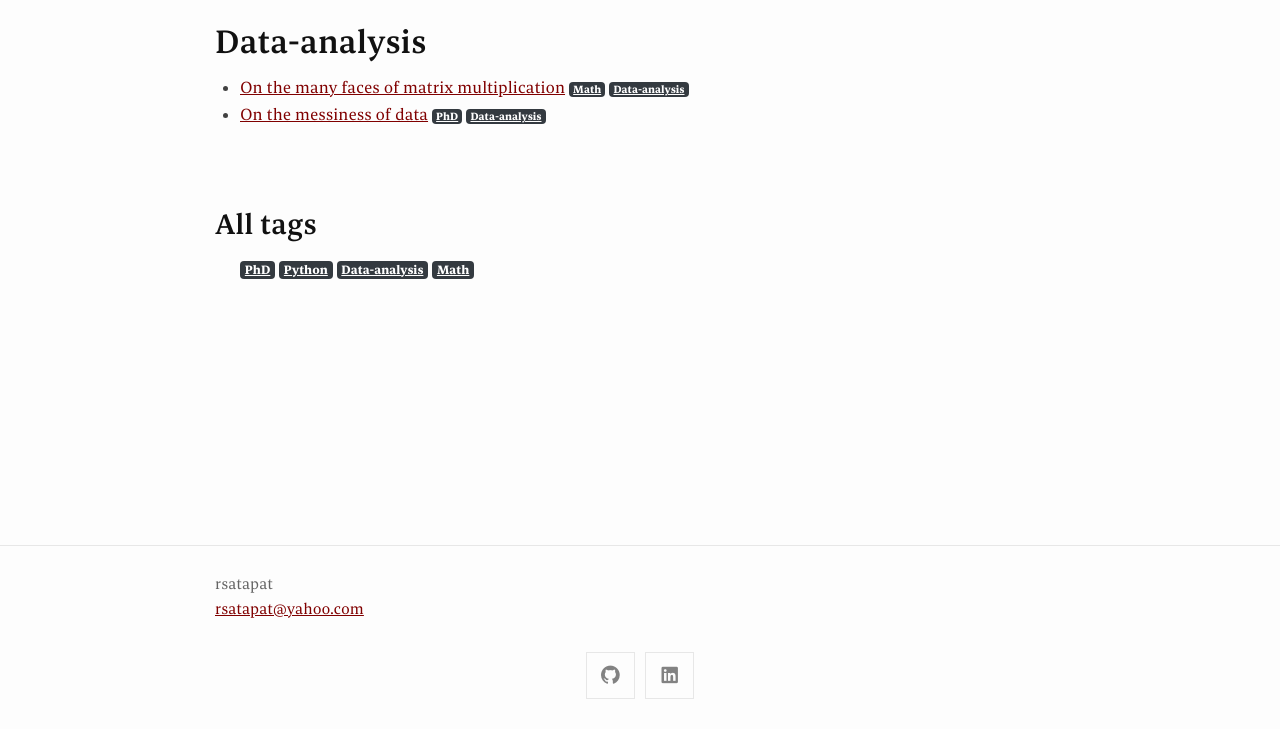
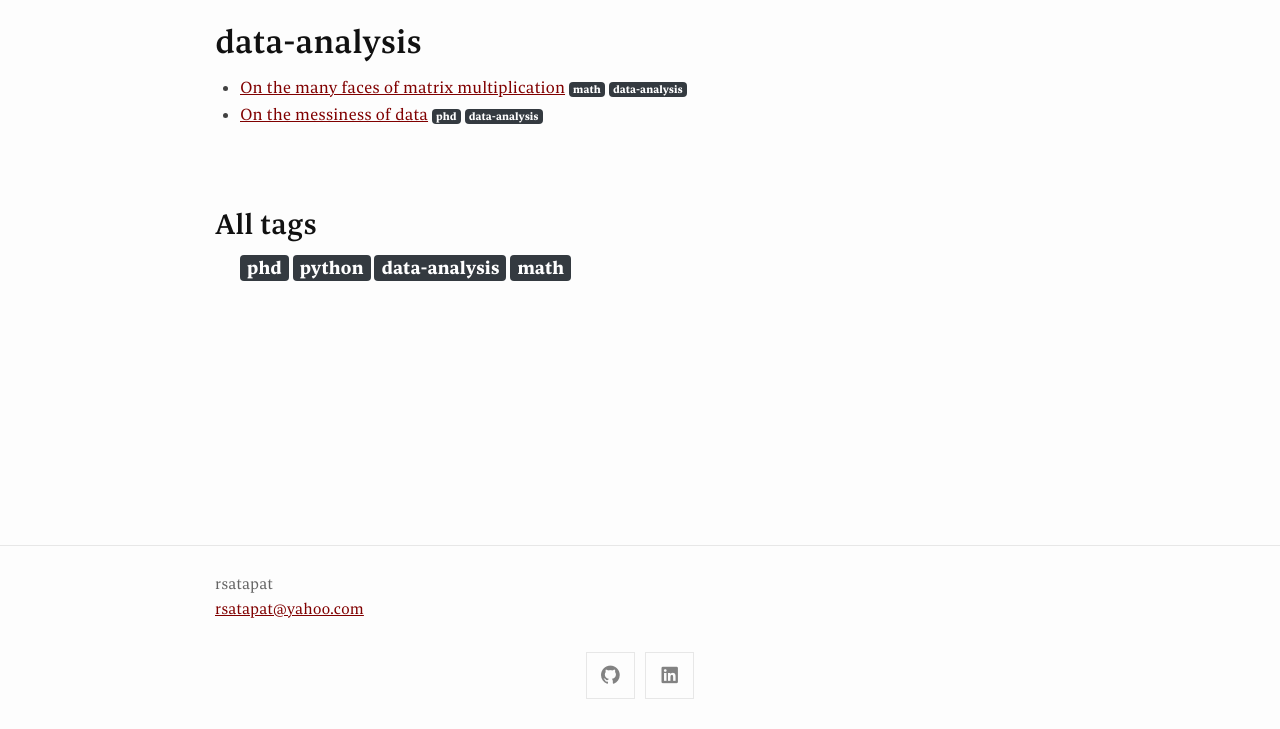
Before and after one commit to rsatapat/rsatapat.github.io, a plain HTML site: page blogs-tags/data-analysis/index.html in a window 1280 px wide. Shown: the part 71-800 px from the top of the page. Drawn offline with Linux system fonts and the light colour scheme.

Commit message:
fixed the issue with tags
links for tags were not working because I was using uppercase letters, only lowercase should be used
also made the tags look a little pretty

```diff
--- a/blogs-tags/data-analysis/index.html
+++ b/blogs-tags/data-analysis/index.html
@@ -55,28 +55,28 @@
 </header>
 <main class="page-content" aria-label="Content">
       <div class="wrapper">
-        <h2>Data-analysis</h2>
+        <h2>data-analysis</h2>
 <ul>
 
   <li>
     <a href="/blogs/matrix-multiplication/">On the many faces of matrix multiplication</a>
 
-      <a href="/blogs-tags/Math/" class="badge bg-dark text-white me-1"
-      style="font-size: 0.65rem;">Math</a>
+      <a href="/blogs-tags/math/" class="badge bg-dark text-white me-1"
+      style="font-size: 0.65rem; text-decoration: none !important;">math</a>
 
-      <a href="/blogs-tags/Data-analysis/" class="badge bg-dark text-white me-1"
-      style="font-size: 0.65rem;">Data-analysis</a>
+      <a href="/blogs-tags/data-analysis/" class="badge bg-dark text-white me-1"
+      style="font-size: 0.65rem; text-decoration: none !important;">data-analysis</a>
 
   </li>
 
   <li>
     <a href="/blogs/messy-data/">On the messiness of data</a>
 
-      <a href="/blogs-tags/PhD/" class="badge bg-dark text-white me-1"
-      style="font-size: 0.65rem;">PhD</a>
+      <a href="/blogs-tags/phd/" class="badge bg-dark text-white me-1"
+      style="font-size: 0.65rem; text-decoration: none !important;">phd</a>
 
-      <a href="/blogs-tags/Data-analysis/" class="badge bg-dark text-white me-1"
-      style="font-size: 0.65rem;">Data-analysis</a>
+      <a href="/blogs-tags/data-analysis/" class="badge bg-dark text-white me-1"
+      style="font-size: 0.65rem; text-decoration: none !important;">data-analysis</a>
 
   </li>
 
@@ -86,16 +86,20 @@
     <ul>
 
 
-          <a href="/blogs-tags/phd/" class="badge bg-dark text-white me-1">PhD</a>
+          <a href="/blogs-tags/phd/"
+          class="badge bg-dark text-white me-1" style="font-size: 1.1rem; text-decoration: none !important;">phd</a>
 
 
-          <a href="/blogs-tags/python/" class="badge bg-dark text-white me-1">Python</a>
+          <a href="/blogs-tags/python/"
+          class="badge bg-dark text-white me-1" style="font-size: 1.1rem; text-decoration: none !important;">python</a>
 
 
-          <a href="/blogs-tags/data-analysis/" class="badge bg-dark text-white me-1">Data-analysis</a>
+          <a href="/blogs-tags/data-analysis/"
+          class="badge bg-dark text-white me-1" style="font-size: 1.1rem; text-decoration: none !important;">data-analysis</a>
 
 
-          <a href="/blogs-tags/math/" class="badge bg-dark text-white me-1">Math</a>
+          <a href="/blogs-tags/math/"
+          class="badge bg-dark text-white me-1" style="font-size: 1.1rem; text-decoration: none !important;">math</a>
 
     </ul>
 </div>
```
Also changed, not shown: blogs-tags/index.html (+4 -4 lines), blogs-tags/math/index.html (+13 -9 lines), blogs-tags/phd/index.html (+19 -15 lines), blogs-tags/python/index.html (+13 -9 lines), blogs/Phd-blog/index.html (+4 -1 lines), blogs/closedloop-experiment/index.html (+8 -2 lines), blogs/matrix-multiplication/index.html (+8 -2 lines), blogs/messy-data/index.html (+8 -2 lines), projects/PhD_project/index.html (+3 -3 lines).
